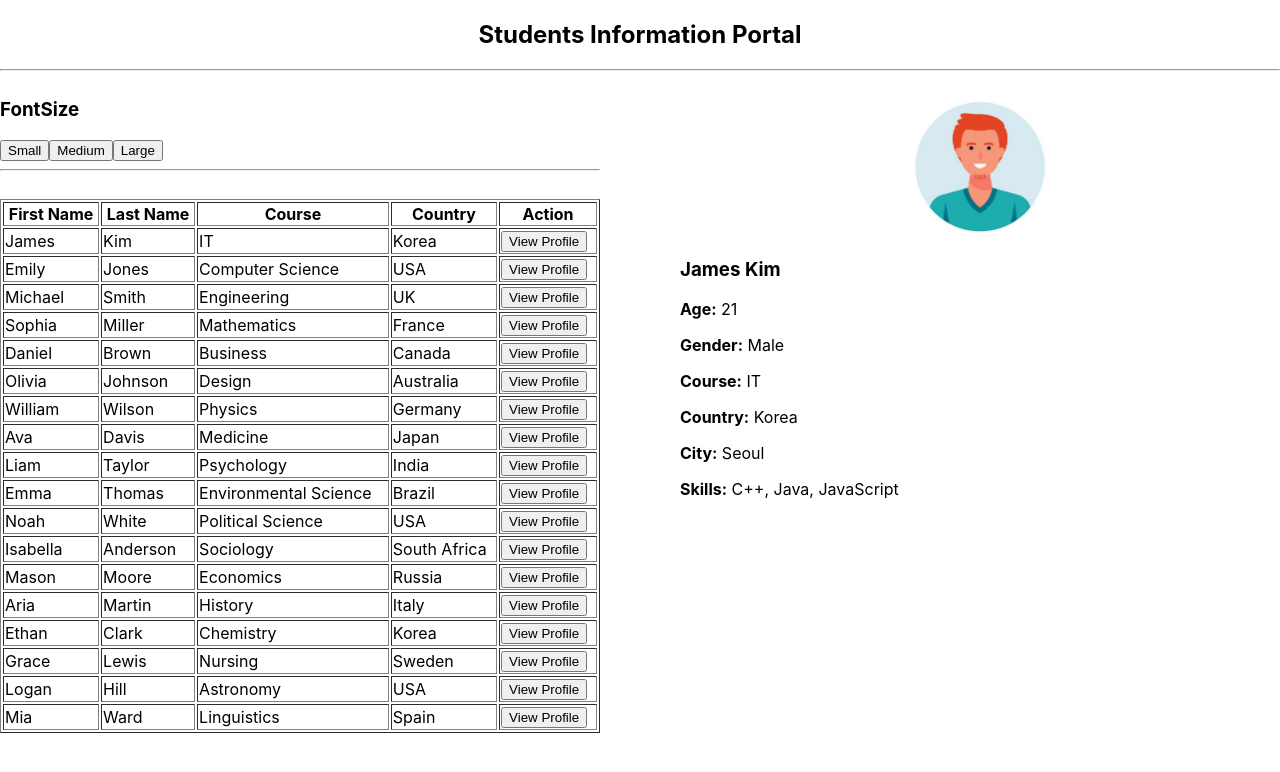
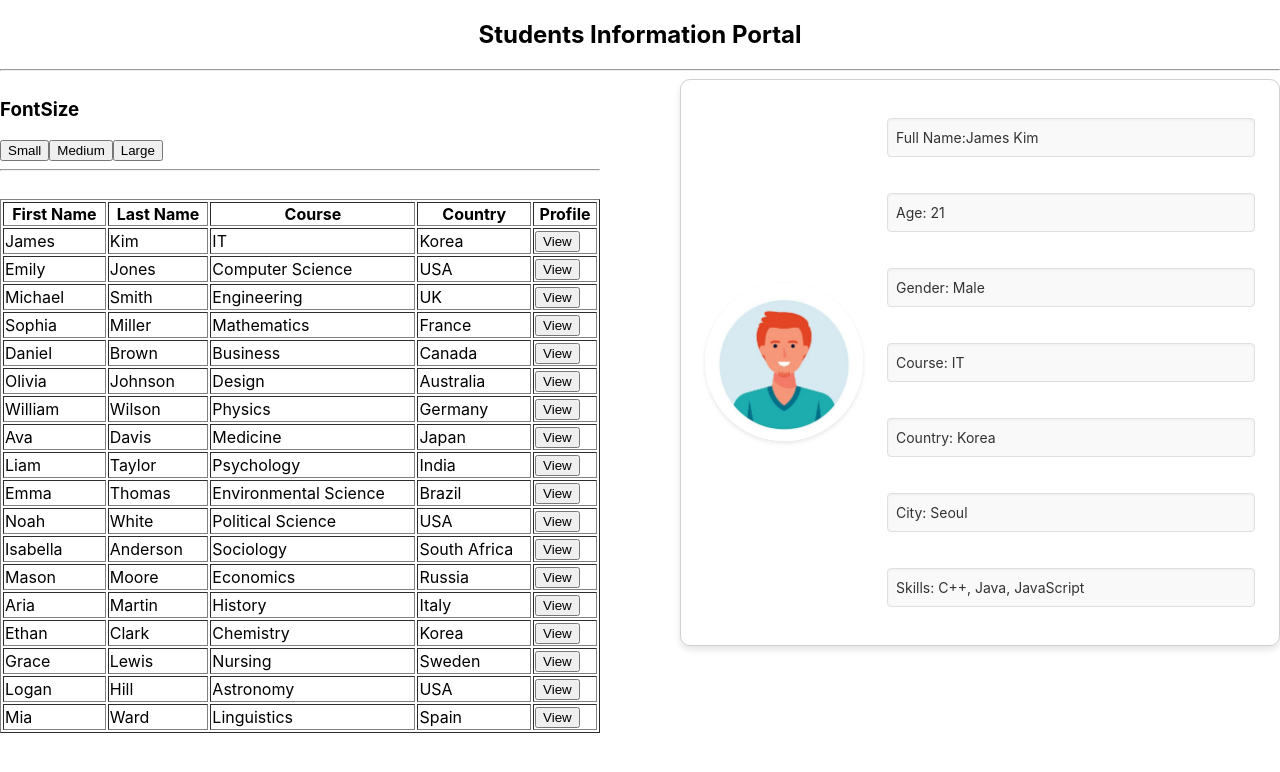
Before and after one commit to ImeshaMadhushani/studentportal-ass03, a React (Create React App) app: page / in a window 1280 px wide. Shown: the top 772 px of the page. Built offline with nearby package versions, Linux system fonts and the light colour scheme.

Commit message:
update styles

```diff
--- a/src/App.css
+++ b/src/App.css
@@ -3,6 +3,44 @@
 
 }
 
+.profilecard{
+    border-radius: 10px;
+    background-color: #ffffff;
+    padding: 24px;
+    box-shadow: 0 4px 6px rgba(0, 0, 0, 0.1);
+    display: flex;
+    gap: 24px;
+    align-items: center;
+    border: 1px solid #d1d1d1;
+}
+
+.profile{
+      border-radius: 50%;
+      border: 4px solid #ffffff;
+      box-shadow: 0 2px 4px rgba(0, 0, 0, 0.1);
+      width: 150px;
+      height: 150px;
+      object-fit: cover;
+}
+
+
+.prodetails{
+    display: flex;
+    flex-direction: column;
+    gap: 8px;
+    flex: 1;
+}
+
+.details{
+      border: 1px solid #e0e0e0;
+      border-radius: 4px;
+      padding: 8px;
+      font-size: 14px;
+      background-color: #f9f9f9;
+      line-height: 1.5;
+      color: #333;
+      box-shadow: inset 0 1px 3px rgba(0, 0, 0, 0.05);
+}
 
 
 
--- a/src/compo.css
+++ b/src/compo.css
@@ -13,8 +13,6 @@
     color: #000;
     width: 48%;
     float: left;
-    padding: 10px;
-    border-radius: 5px;
 }
 
 .rightDiv {
@@ -22,13 +20,9 @@
     color: #000;
     width: 48%;
     float: right;
-    padding: 10px;
-    border-radius: 5px;
 }
 
 .profile {
     width: 75%;
-    margin: 10px auto;
-    display: block;
-    border-radius: 50%;
+
 }
--- a/src/components/Profile.js
+++ b/src/components/Profile.js
@@ -9,15 +9,17 @@ const Profile = ({ student }) => {
 
                 src={`/assets/profilepic/${student.profilePic}`}
                 alt="Profile"
-                style={{ width: "150px", height: "150px", borderRadius: "50%" }}
+                style={{ width: "150px", height: "150px", /* borderRadius: "50%" */ }}
             />
-            <h3>{`${student.firstName} ${student.lastName}`}</h3>
-            <p><b>Age:</b> {student.age}</p>
-            <p><b>Gender:</b> {student.gender}</p>
-            <p><b>Course:</b> {student.course}</p>
-            <p><b>Country:</b> {student.address.country}</p>
-            <p><b>City:</b> {student.address.city}</p>
-            <p><b>Skills:</b> {student.skills.join(", ")}</p>
+            <div className="prodetails">
+            <p className="details">Full Name:{`${student.firstName} ${student.lastName}`}</p>
+            <p className="details">Age: {student.age}</p>
+            <p className="details">Gender: {student.gender}</p>
+            <p className="details">Course: {student.course}</p>
+            <p className="details">Country: {student.address.country}</p>
+            <p className="details">City: {student.address.city}</p>
+            <p className="details">Skills: {student.skills.join(", ")}</p>
+            </div>
         </div>
     );
 };
--- a/src/components/Table.js
+++ b/src/components/Table.js
@@ -9,7 +9,7 @@ const Table = ({ students, selectStudent }) => {
                     <th>Last Name</th>
                     <th>Course</th>
                     <th>Country</th>
-                    <th>Action</th>
+                    <th>Profile</th>
                 </tr>
             </thead>
             <tbody>
@@ -20,7 +20,7 @@ const Table = ({ students, selectStudent }) => {
                         <td>{student.course}</td>
                         <td>{student.address.country}</td>
                         <td>
-                            <button onClick={() => selectStudent(index)}>View Profile</button>
+                            <button onClick={() => selectStudent(index)}>View</button>
                         </td>
                     </tr>
                 ))}
```
Also changed, not shown: public/assets/profilepic.js (deleted, +0 -21 lines).
